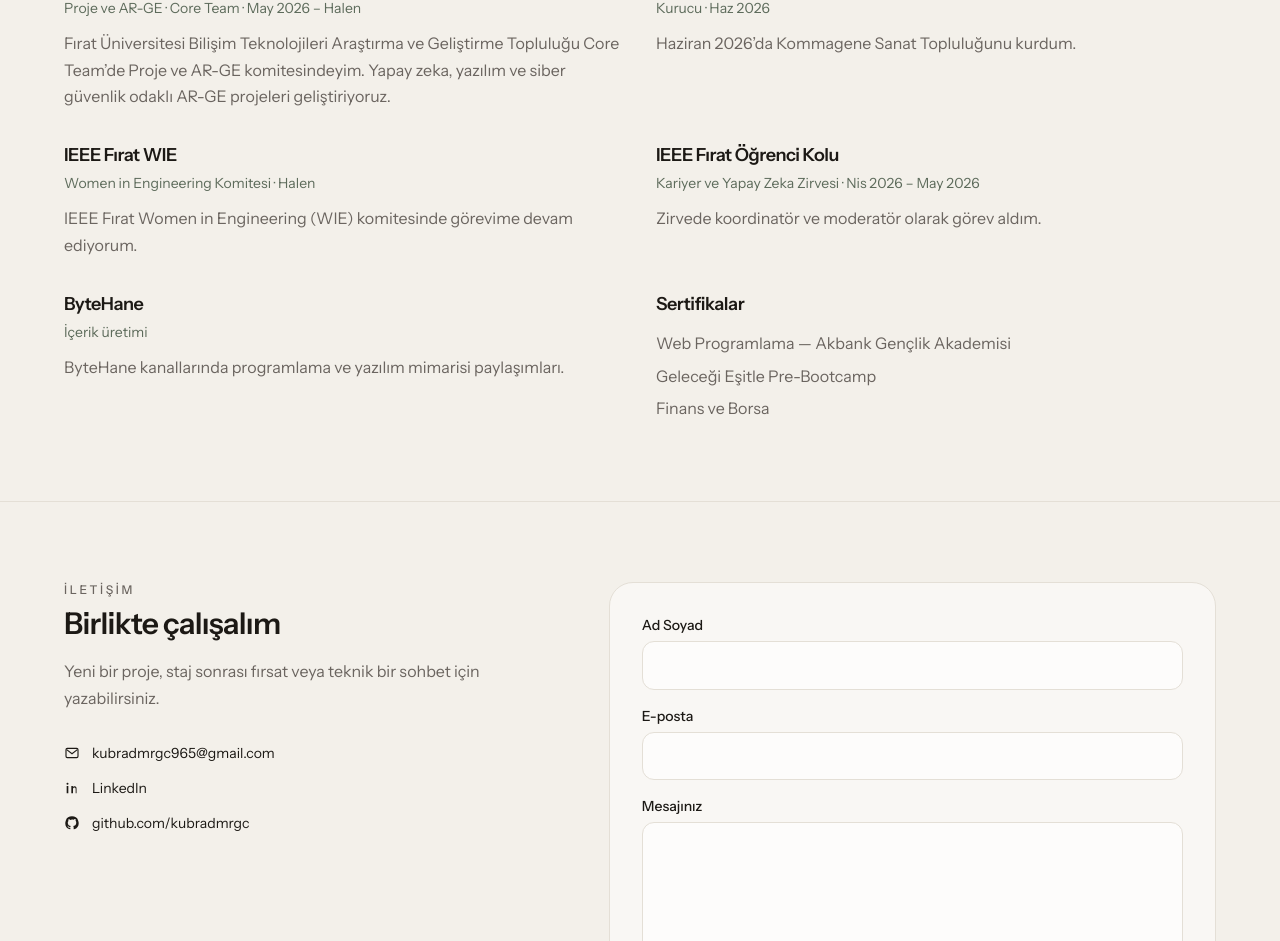
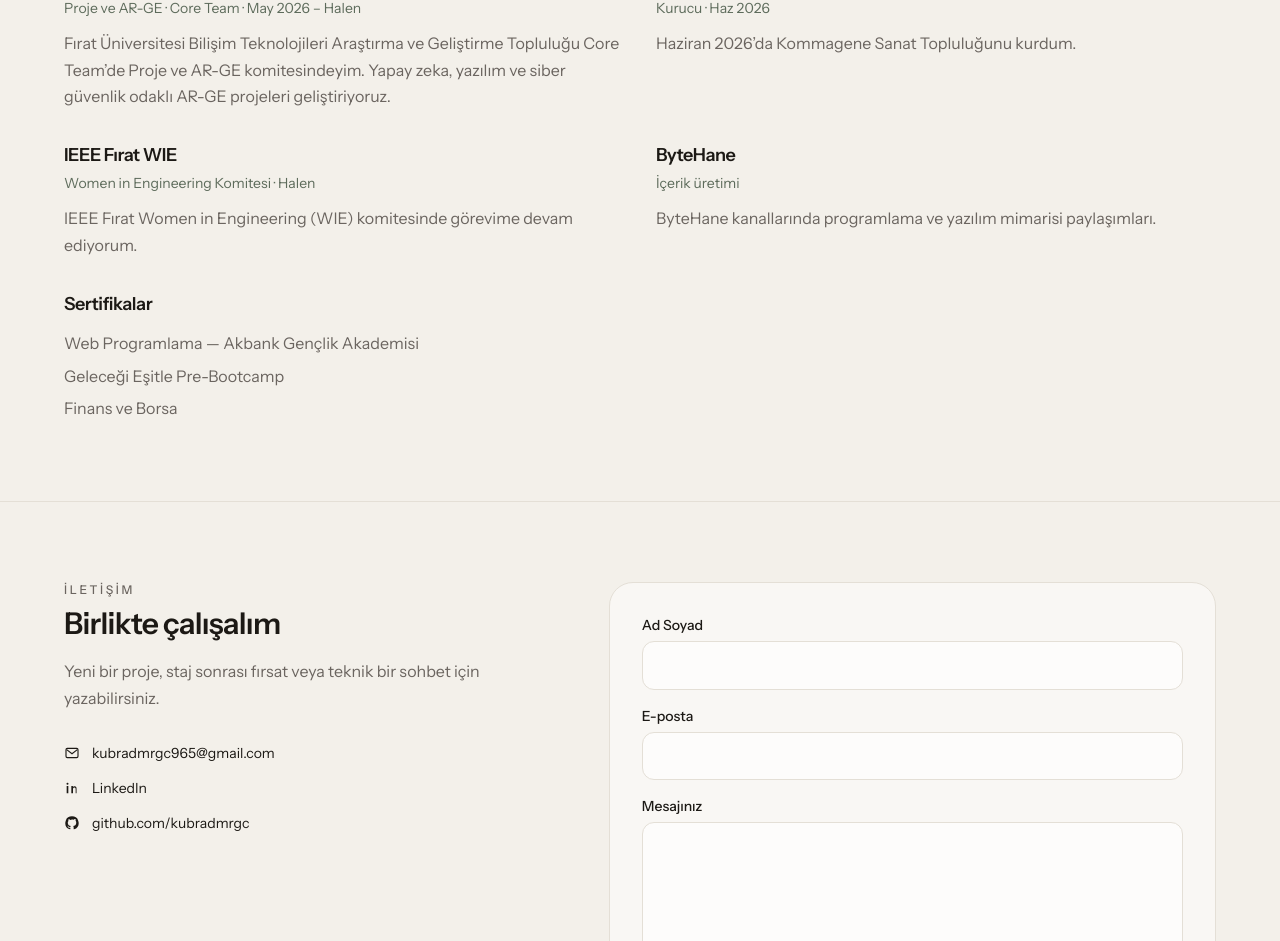
Before and after one commit to kubradmrgc/portfolio, a React (Vite) app: page / in a window 1280 px wide. Shown: the part 2738-3679 px from the top of the page. Built offline with nearby package versions, Linux system fonts and the light colour scheme.

Commit message:
fix: remove IEEE Career and AI Summit entry
Keep only the ongoing IEEE Fırat WIE committee role.

```diff
--- a/src/App.tsx
+++ b/src/App.tsx
@@ -113,11 +113,6 @@
     title: 'IEEE Fırat WIE',
     meta: 'Women in Engineering Komitesi · Halen',
     body: 'IEEE Fırat Women in Engineering (WIE) komitesinde görevime devam ediyorum.',
-  },
-  {
-    title: 'IEEE Fırat Öğrenci Kolu',
-    meta: 'Kariyer ve Yapay Zeka Zirvesi · Nis 2026 – May 2026',
-    body: 'Zirvede koordinatör ve moderatör olarak görev aldım.',
   },
 ]
 
```
